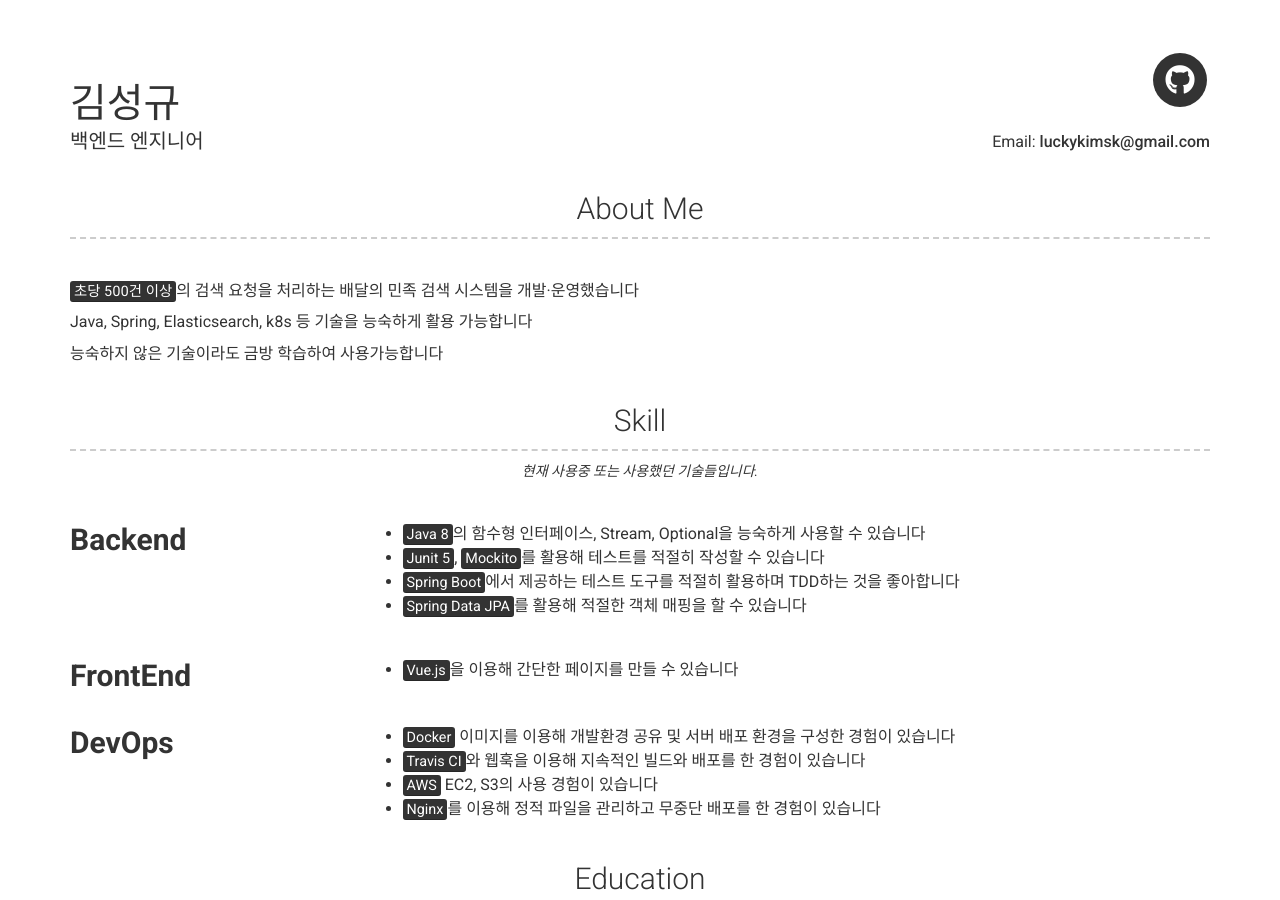
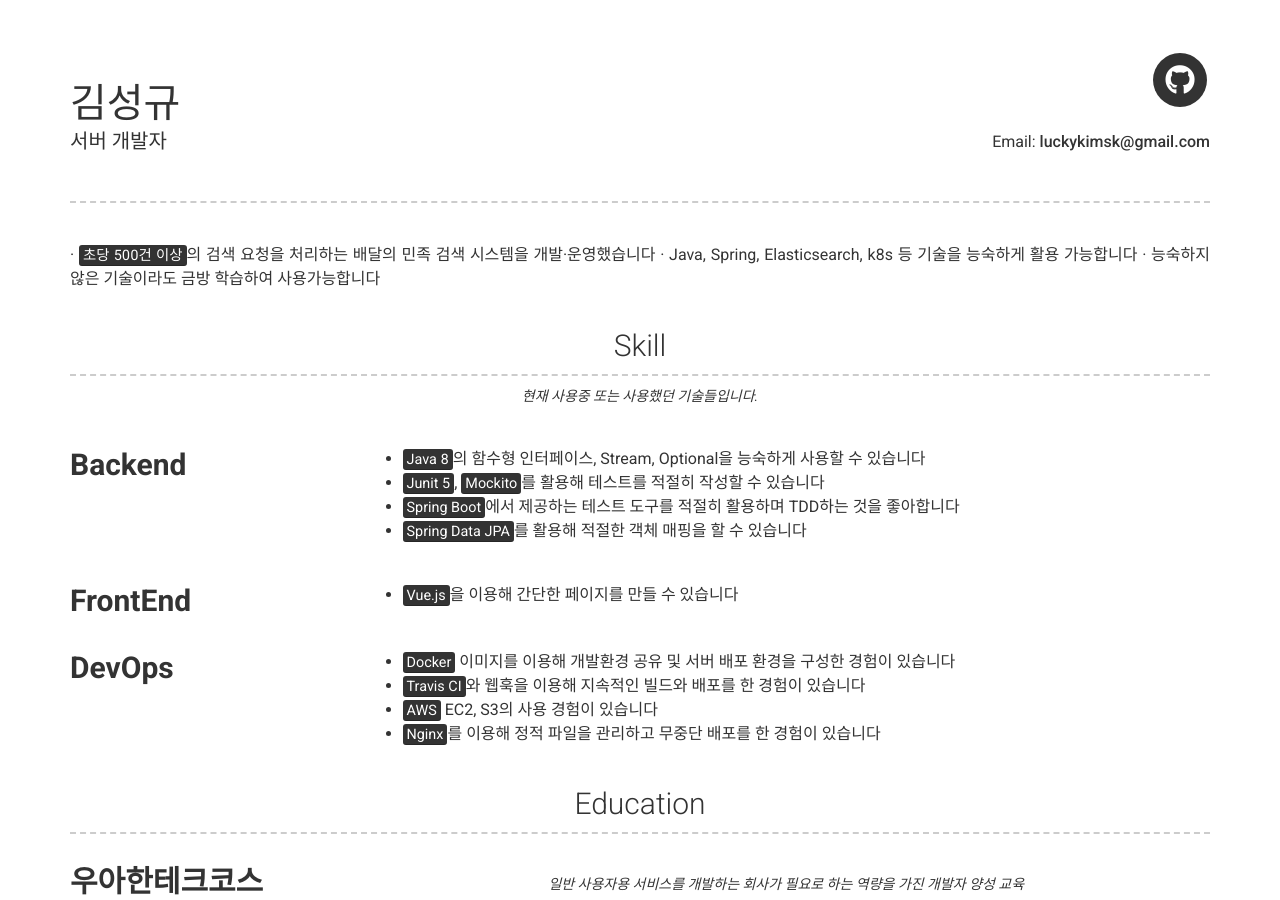
Before and after one commit to KimSeongGyu1/KimSeongGyu1.github.io, a Jekyll site: the page built from index.md, in a window 1280 px wide and 900 px high. Built offline with Jekyll 4.4.1, drawn with Linux system fonts in a browser that asks for light colours; nearby versions of some CDN libraries.

Commit message:
about 수정 테스트2

```diff
--- a/_config.yml
+++ b/_config.yml
@@ -4,7 +4,7 @@ repository: KimSeongGyu1/KimSeongGyu1.github.io
 
 # Personal info
 name: 김성규
-title: 백엔드 엔지니어
+title: 서버 개발자
 email: luckykimsk@gmail.com
 
 # Dark Mode (true/false/never)
@@ -28,12 +28,9 @@ github_username:  KimSeongGyu1
 about_title:
 #about_profile_image: images/developer.png
 about_content: | # this will include new lines to allow paragraphs
-
-  <mark>초당 500건 이상</mark>의 검색 요청을 처리하는 배달의 민족 검색 시스템을 개발·운영했습니다
-
-  Java, Spring, Elasticsearch, k8s 등 기술을 능숙하게 활용 가능합니다
-
-  능숙하지 않은 기술이라도 금방 학습하여 사용가능합니다
+  · <mark>초당 500건 이상</mark>의 검색 요청을 처리하는 배달의 민족 검색 시스템을 개발·운영했습니다
+  · Java, Spring, Elasticsearch, k8s 등 기술을 능숙하게 활용 가능합니다
+  · 능숙하지 않은 기술이라도 금방 학습하여 사용가능합니다
 
 
 
--- a/_includes/about.html
+++ b/_includes/about.html
@@ -1,5 +1,5 @@
 <div class="container intro-container">
-  <h3>{{ site.about_title | default: "About Me" }}</h3>
+  <h3>{{ site.about_title }}</h3>
   <div class="row clearfix">
     {%- if site.about_profile_image -%}
       <div class="col-xs-12 col-sm-4 col-md-3 no-print">
```
